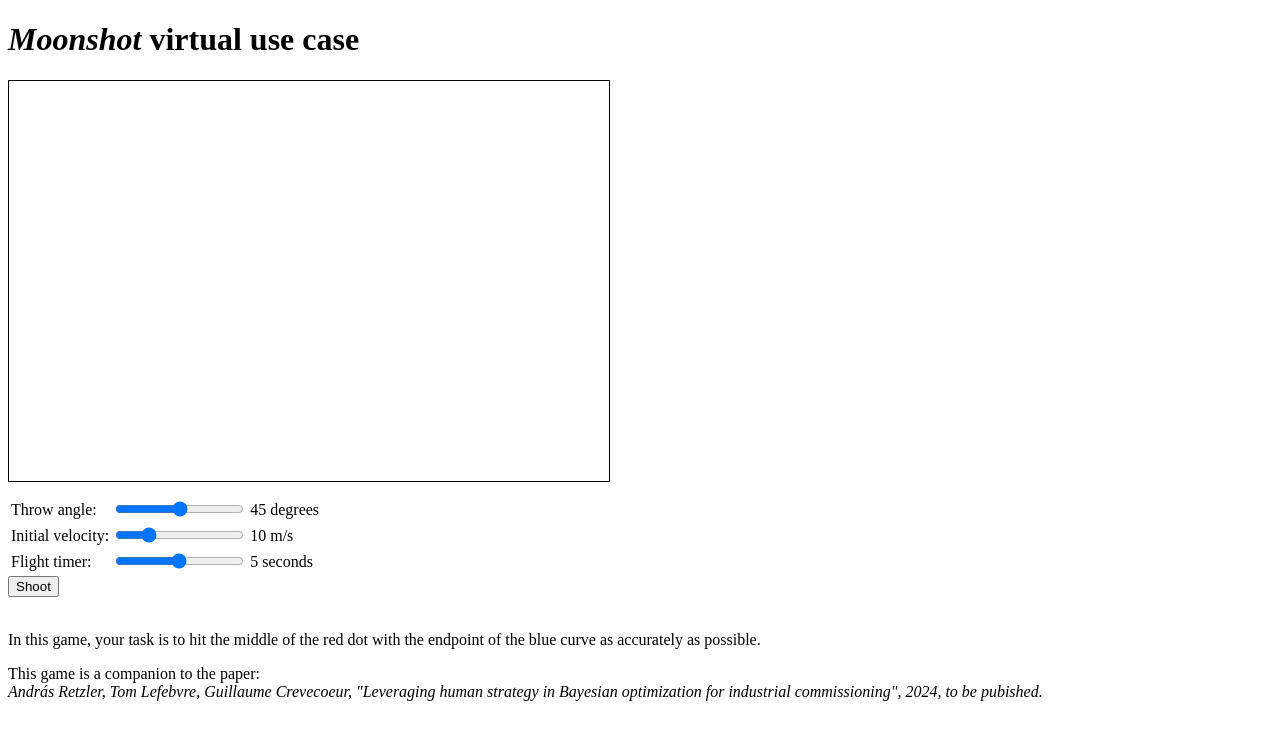
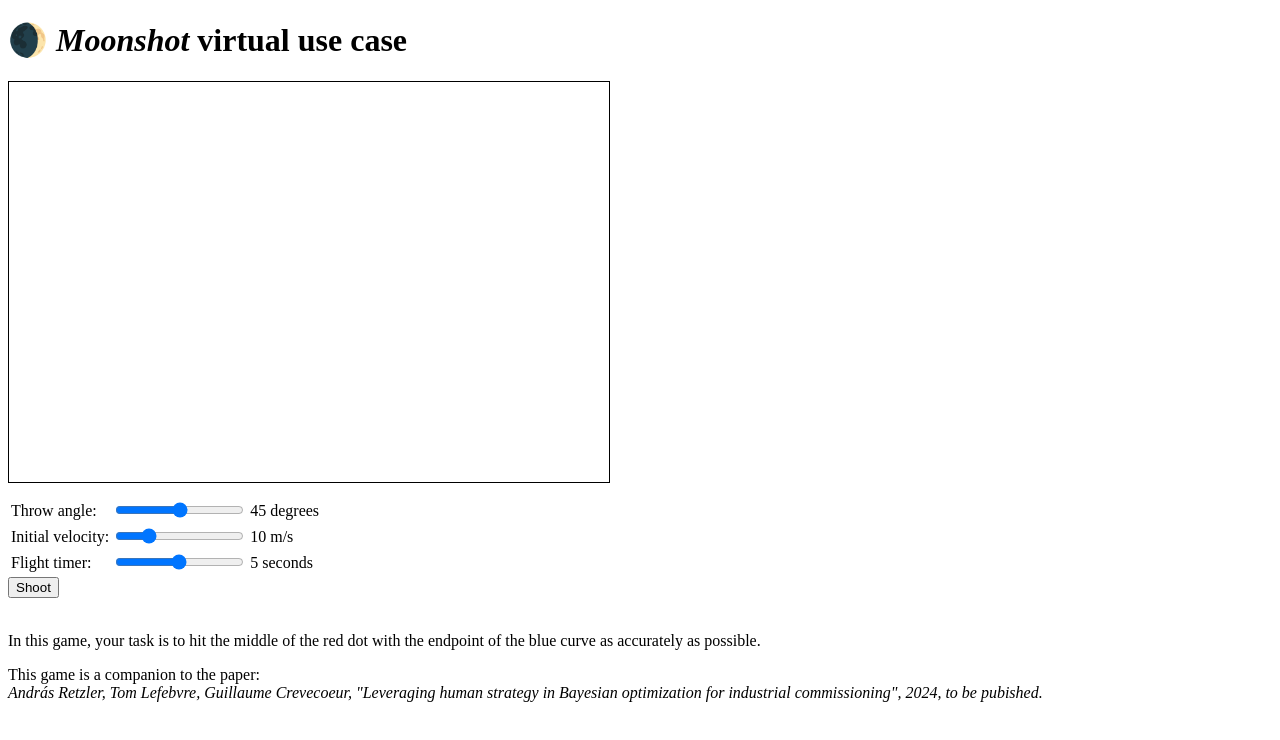
Before and after one commit to REXPEK/moonshot_game_html, a plain HTML site: page index.html in a window 1280 px wide. Drawn offline with Linux system fonts and the light colour scheme.

Commit message:
added a moon :-)

```diff
--- a/index.html
+++ b/index.html
@@ -28,7 +28,7 @@
   </style>
 </head>
 <body>
-    <h1><em>Moonshot</em> virtual use case</h1>
+    <h1>🌒 <em>Moonshot</em> virtual use case</h1>
   <canvas id="gameCanvas" width="600" height="400"></canvas>
   <div class="controls">
     <table>
```
